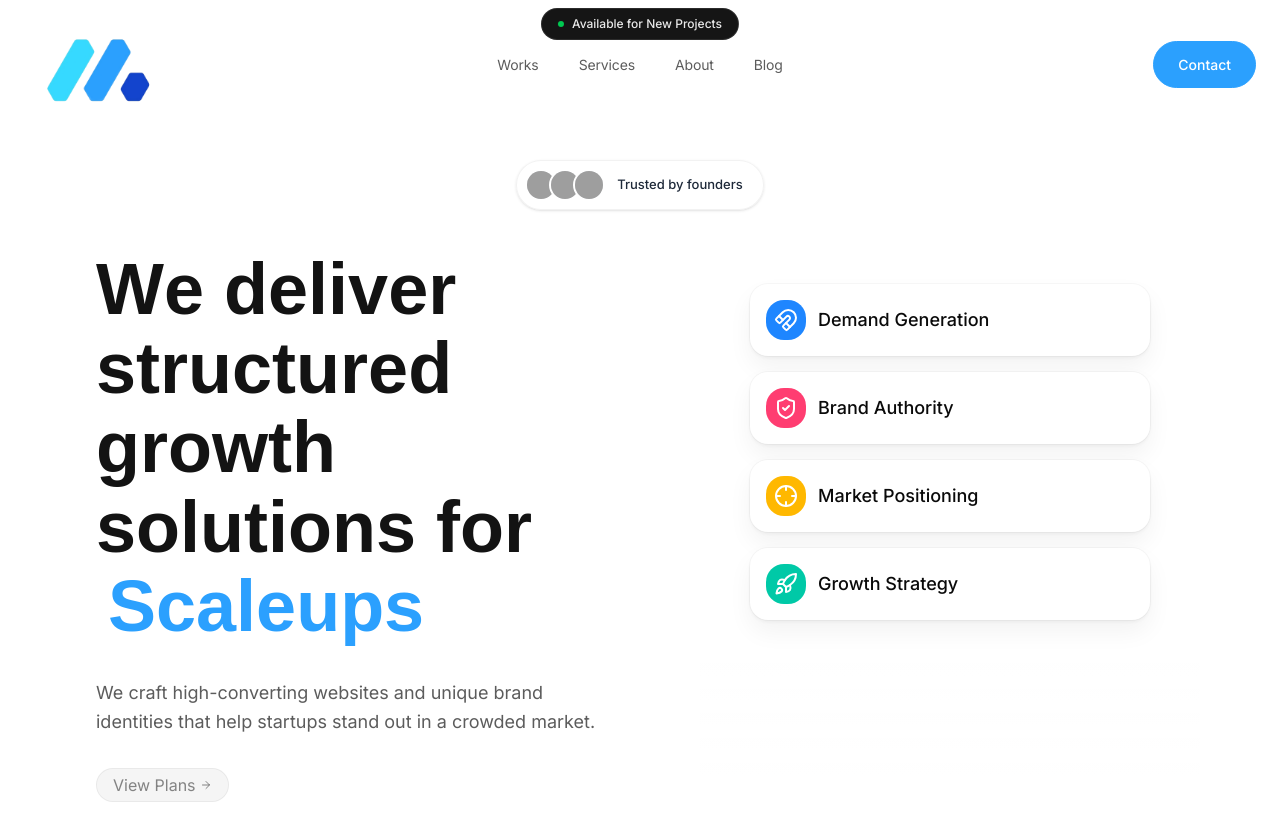
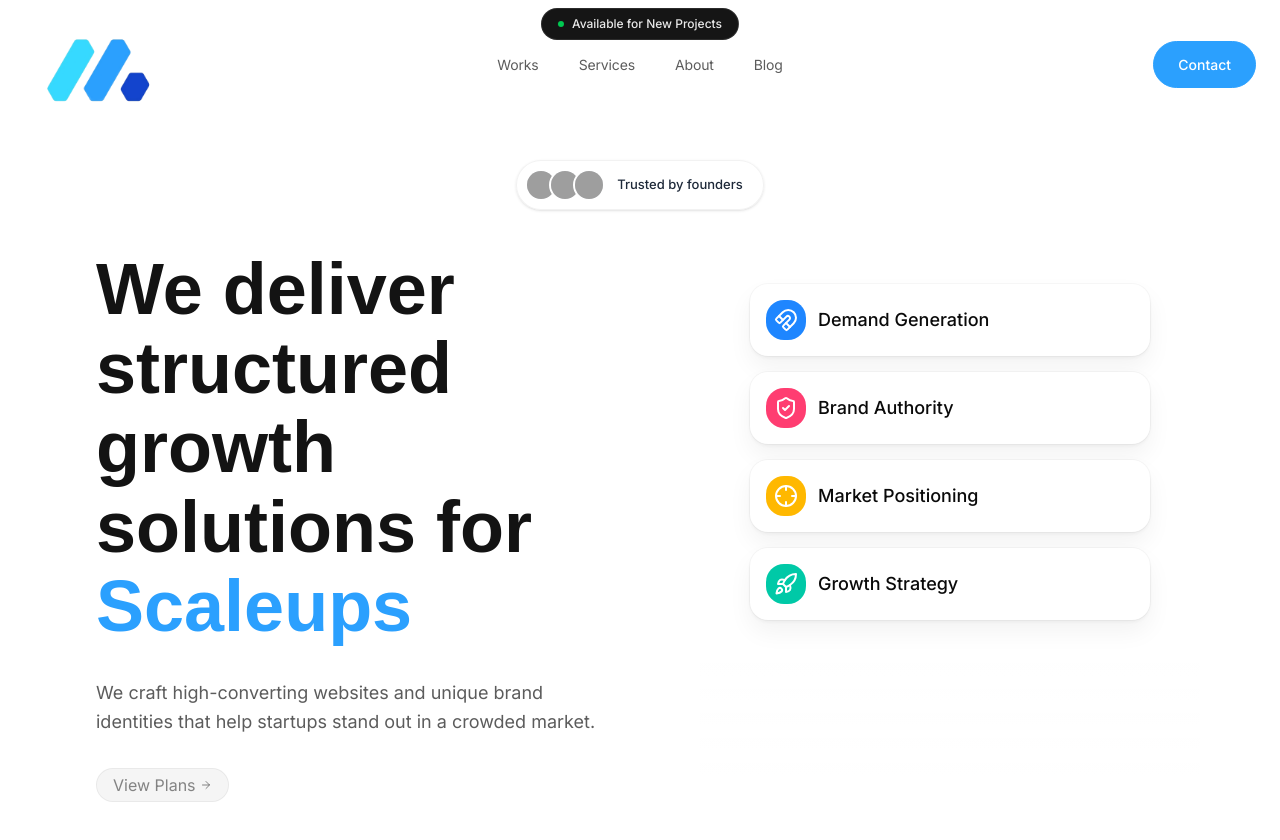
Before and after one commit to meronatic-dev1/meronatic-main, a Next.js app: page / in a window 1280 px wide. Shown: the top 840 px of the page. Built offline with nearby package versions, Linux system fonts and the light colour scheme; grey boxes are pictures that could not be loaded.

Commit message:
Refine Hero title layout: remove TextReveal to fix spacing gaps

```diff
--- a/components/Hero.tsx
+++ b/components/Hero.tsx
@@ -79,16 +79,16 @@ export default function Hero() {
                         {/* Main Heading */}
                         {/* Main Heading */}
                         <h1 className="text-4xl md:text-5xl lg:text-6xl xl:text-[72px] font-cal font-bold tracking-normal text-[#131313] leading-[1.1] mb-6 md:mb-8 w-full">
-                            <span className="inline">
-                                <TextReveal text="We deliver structured growth solutions for" className="inline" />
-                            </span>
+                            <motion.span variants={item} className="inline">
+                                We deliver structured growth solutions for
+                            </motion.span>
                             <span className="inline-block w-2 md:w-3" />
-                            <span className="inline-flex text-[#2ba0fe] align-bottom">
+                            <motion.span variants={item} className="inline-flex text-[#2ba0fe] align-bottom">
                                 <WordRotate
                                     words={["Startups", "Brands", "Scaleups", "Enterprises", "Leaders"]}
                                     className="text-[#2ba0fe]"
                                 />
-                            </span>
+                            </motion.span>
                         </h1>
 
                         {/* Subtext description */}
```
